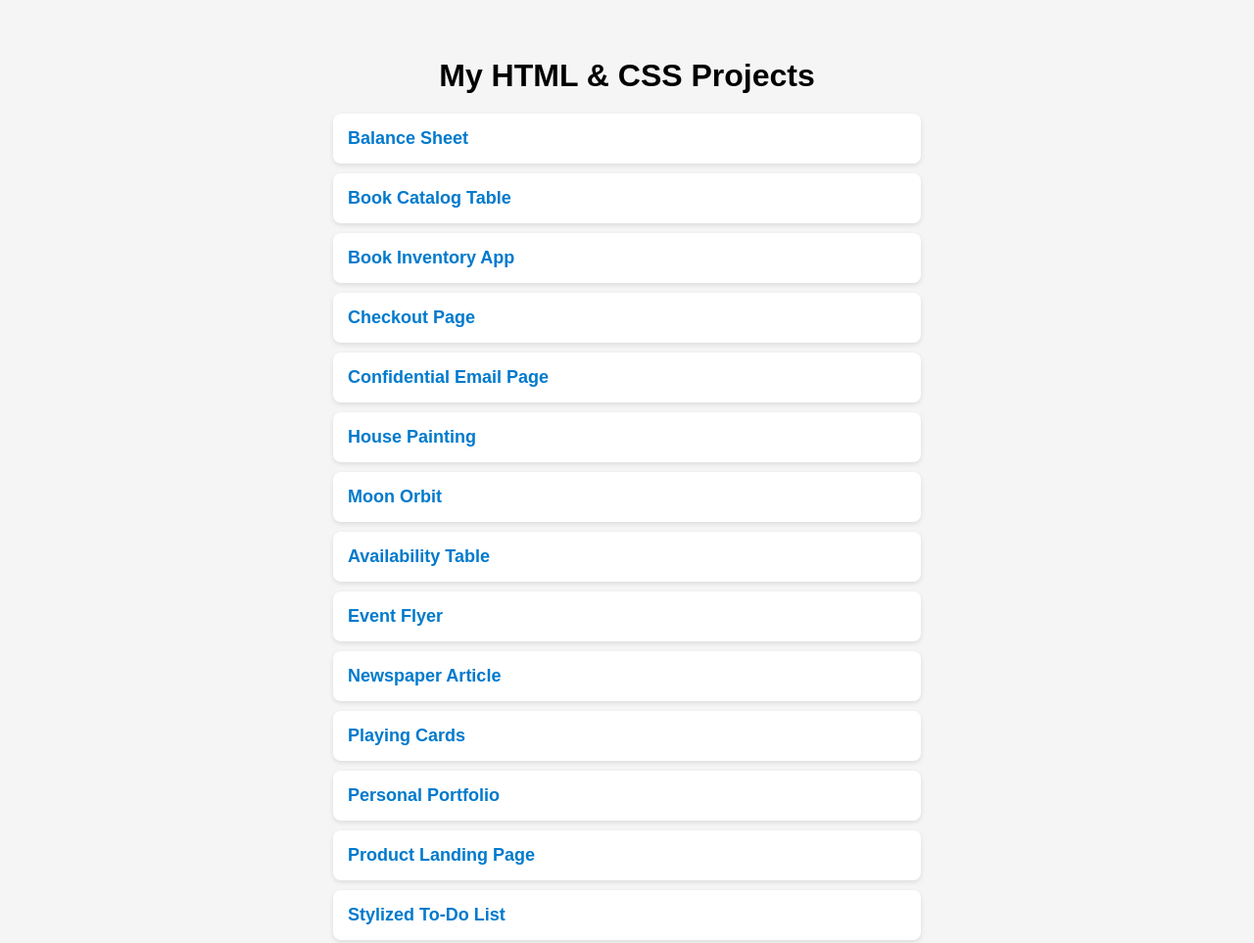
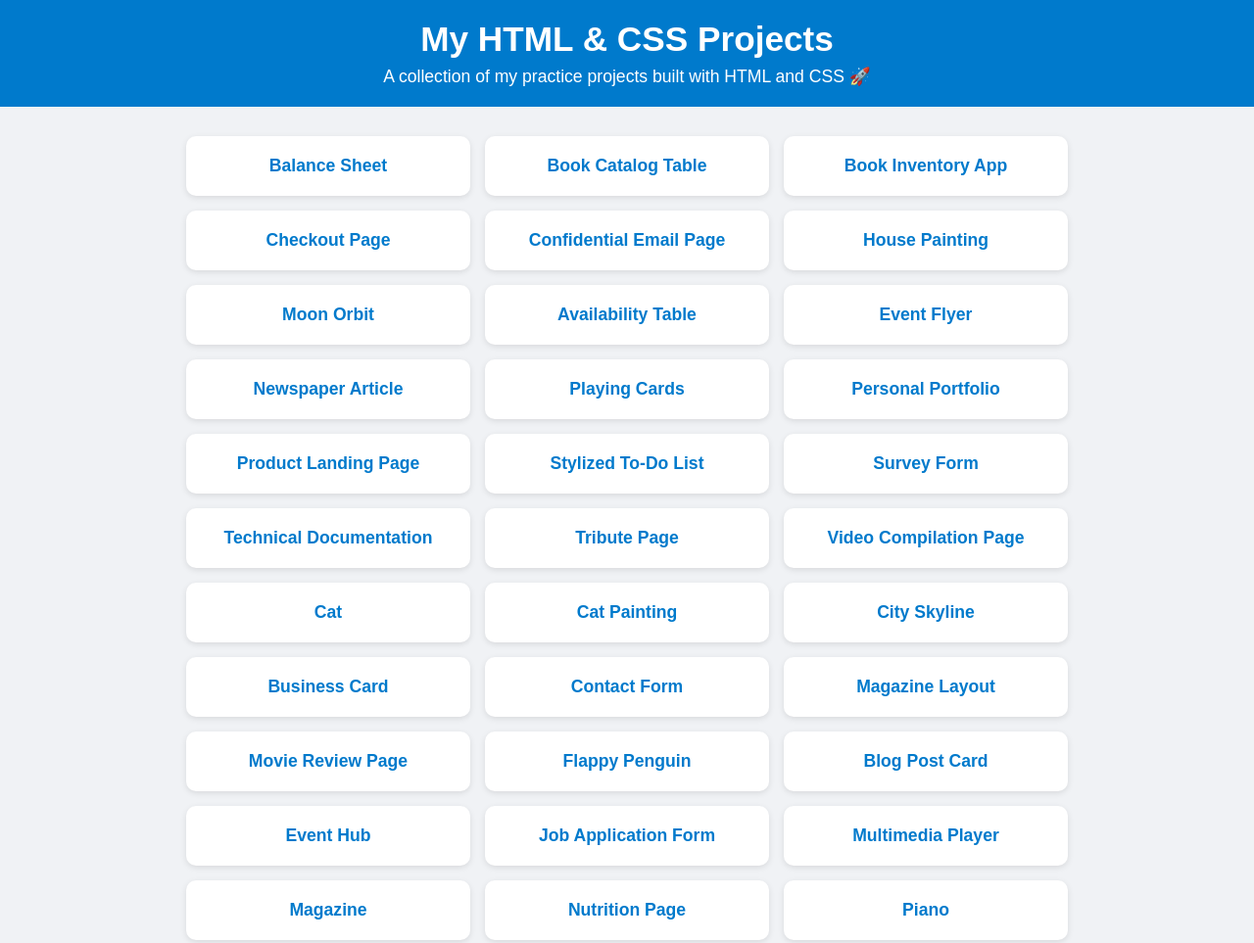
Before and after one commit to vaibhaviboche/HTML-CSS-Projects, a plain HTML site: page index.html in a window 1280 px wide. Shown: the top 963 px of the page at 98% size. Drawn offline with Linux system fonts and the light colour scheme.

Commit message:
Update index.html

```diff
--- a/index.html
+++ b/index.html
@@ -3,33 +3,55 @@
 <head>
   <meta charset="UTF-8">
   <meta name="viewport" content="width=device-width, initial-scale=1.0">
-  <title>HTML & CSS Projects</title>
+  <title>My HTML & CSS Projects</title>
   <style>
     body {
       font-family: Arial, sans-serif;
-      background: #f5f5f5;
-      padding: 30px;
+      background: #f0f2f5;
+      margin: 0;
+      padding: 0;
     }
-    h1 {
+    header {
+      background: #007acc;
+      color: white;
+      padding: 20px;
       text-align: center;
-      margin-bottom: 20px;
+    }
+    header h1 {
+      margin: 0;
+      font-size: 2.2rem;
+    }
+    header p {
+      margin: 8px 0 0;
+      font-size: 1.1rem;
+    }
+    main {
+      max-width: 900px;
+      margin: 30px auto;
+      padding: 0 20px;
     }
     ul {
       list-style: none;
       padding: 0;
-      max-width: 600px;
-      margin: auto;
+      display: grid;
+      grid-template-columns: repeat(auto-fit, minmax(250px, 1fr));
+      gap: 15px;
     }
     li {
       background: white;
-      margin: 10px 0;
-      padding: 15px;
-      border-radius: 8px;
-      box-shadow: 0 2px 5px rgba(0,0,0,0.1);
+      padding: 20px;
+      border-radius: 10px;
+      box-shadow: 0 2px 6px rgba(0,0,0,0.1);
+      transition: transform 0.2s, box-shadow 0.2s;
+      text-align: center;
+    }
+    li:hover {
+      transform: translateY(-5px);
+      box-shadow: 0 4px 12px rgba(0,0,0,0.15);
     }
     a {
       text-decoration: none;
-      font-size: 18px;
+      font-size: 1.1rem;
       color: #007acc;
       font-weight: bold;
     }
@@ -39,7 +61,12 @@
   </style>
 </head>
 <body>
+  <header>
     <h1>My HTML & CSS Projects</h1>
+    <p>A collection of my practice projects built with HTML and CSS 🚀</p>
+  </header>
+
+  <main>
     <ul>
       <li><a href="balancesheet.html">Balance Sheet</a></li>
       <li><a href="build-a-book-catalog-table.html">Book Catalog Table</a></li>
@@ -77,5 +104,6 @@
       <li><a href="quiz webpage.html">Quiz Webpage</a></li>
       <li><a href="set-of-colored-boxes.html">Set of Colored Boxes</a></li>
     </ul>
+  </main>
 </body>
 </html>
```
Lines whose indentation alone changed are shown as unchanged.
